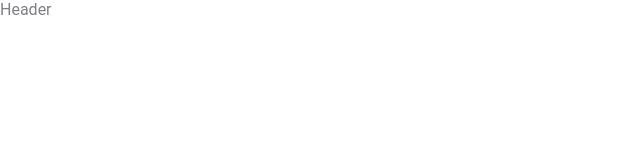
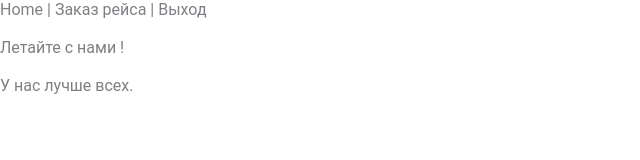
Before and after one commit to goso-nct/school-git, a plain HTML site: page index.html in a window 1280 px wide. Shown: the whole page, without its empty margins (0-640 px from the left). Drawn offline with Linux system fonts and the light colour scheme.

Commit message:
index.html доделан

```diff
--- a/index.html
+++ b/index.html
@@ -4,10 +4,23 @@
 	<meta charset="utf-8">
 	<meta name="viewport" content="width=device-width, initial-scale=1.0">
 	<link rel="stylesheet" type="text/css" href="style.css" />
-	<title>Company name - home page</title>
+	<title>Company S11</title>
 </head>
 
 <body>
-	<header>Header</header>
+	<header>
+	<p>Home | Заказ рейса | Выход</p>
+	</br>
+	<p>Летайте с нами !</p>
+	</br>
+	</header>
+	<main>
+		<article>
+		У нас лучше всех.
+		</article>
+	</main>
+	<footer>
+
+	</footer>
 </body>
 </html>
```
